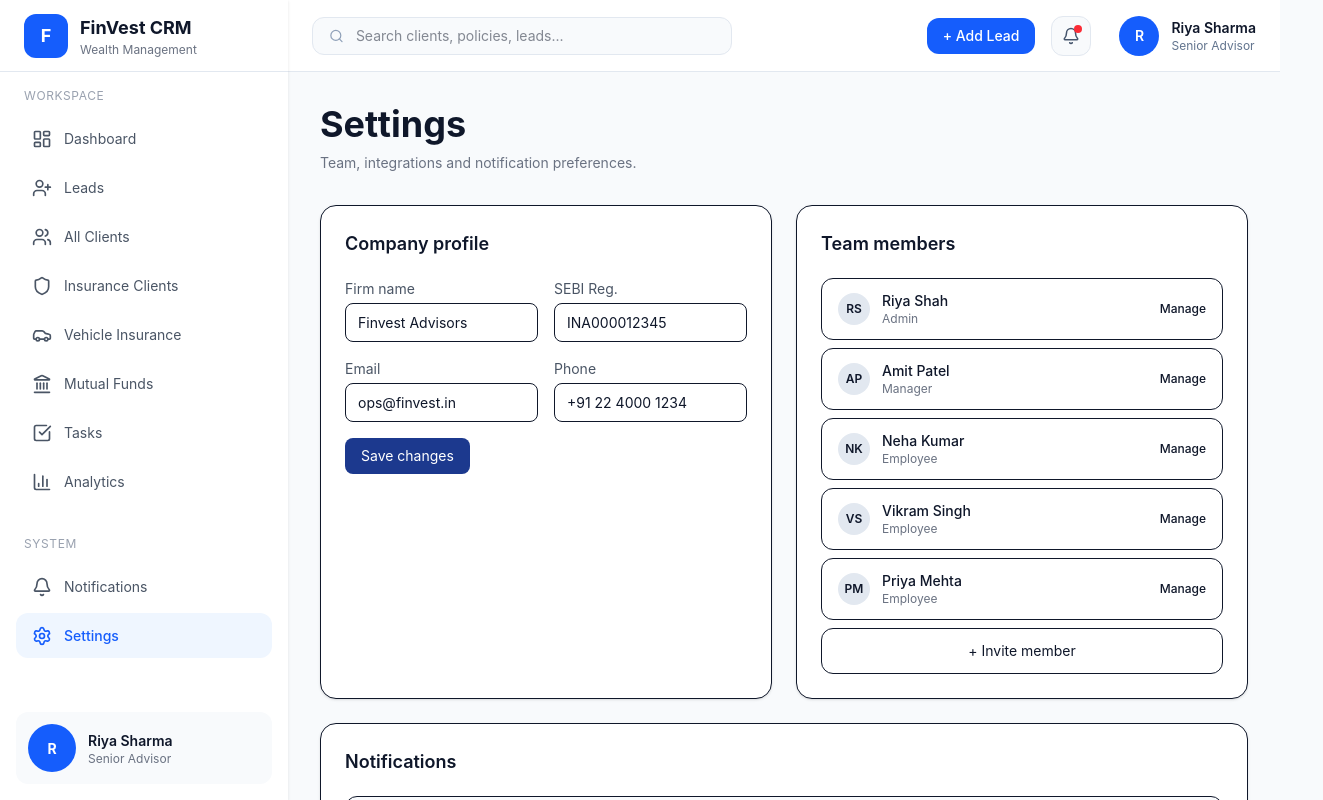
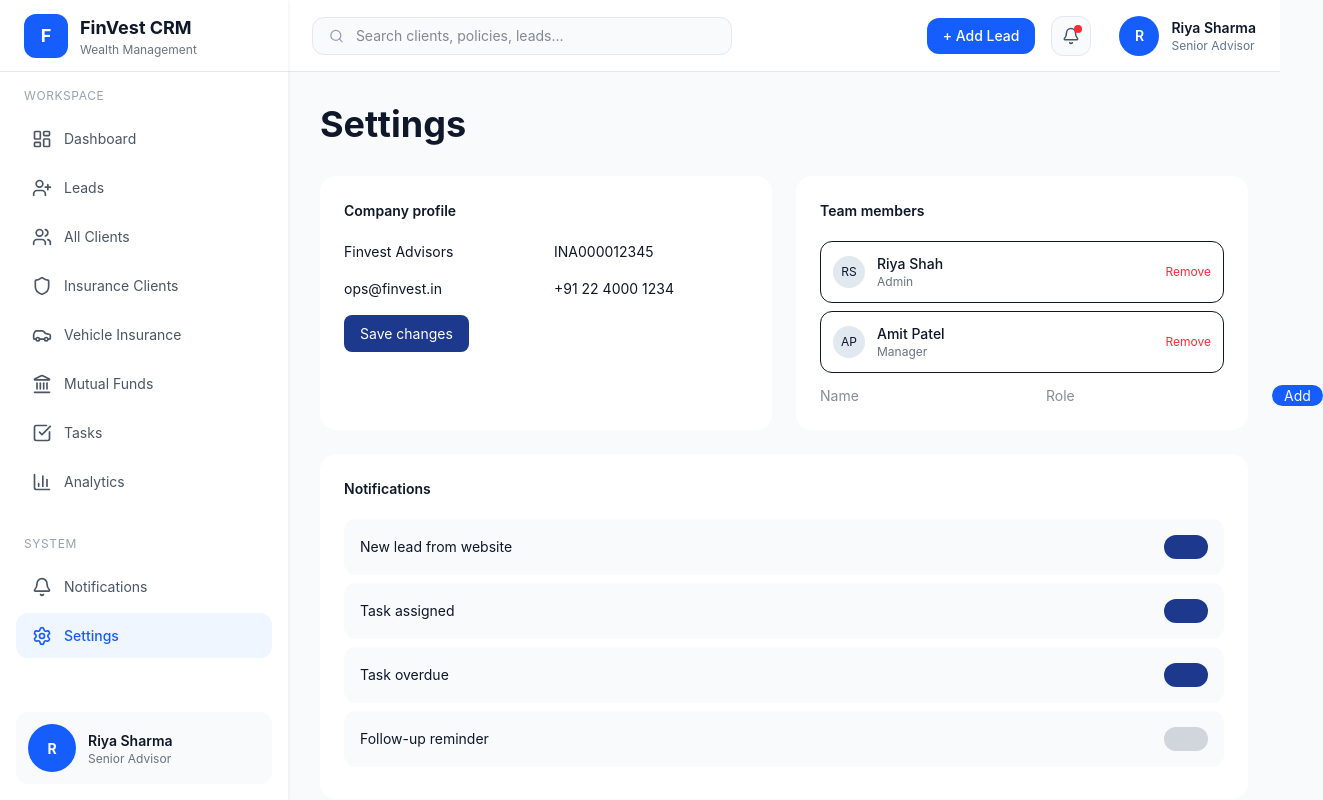
Before and after one commit to dhanlaxmicrm1-maker/crm-front, a React (Vite) app: page /settings in a window 1280 px wide. Shown: the top 800 px of the page, 1323 px wide, since content can reach past the window. Built offline with nearby package versions, Linux system fonts and the light colour scheme.

Commit message:
Update Settings.tsx

```diff
--- a/src/pages/Settings.tsx
+++ b/src/pages/Settings.tsx
@@ -1,6 +1,16 @@
-import { useState } from "react";
+import { useState, useEffect } from "react";
 
 export default function Settings() {
+
+  // 🏢 Company Profile State
+  const [company, setCompany] = useState({
+    name: "Finvest Advisors",
+    sebi: "INA000012345",
+    email: "ops@finvest.in",
+    phone: "+91 22 4000 1234",
+  });
+
+  // 🔔 Notification Settings
   const [notifications, setNotifications] = useState({
     websiteLead: true,
     assignedTask: true,
@@ -8,172 +18,193 @@ export default function Settings() {
     followupReminder: false,
   });
 
-  const toggle = (key: keyof typeof notifications) => {
+  // 👥 Team Members
+  const [team, setTeam] = useState([
+    { initials: "RS", name: "Riya Shah", role: "Admin" },
+    { initials: "AP", name: "Amit Patel", role: "Manager" },
+  ]);
+
+  // ➕ Add Member Form
+  const [newMember, setNewMember] = useState({
+    name: "",
+    role: "",
+  });
+
+  // 🔁 Load from localStorage
+  useEffect(() => {
+    const saved = localStorage.getItem("settings");
+    if (saved) {
+      const parsed = JSON.parse(saved);
+      setCompany(parsed.company);
+      setNotifications(parsed.notifications);
+      setTeam(parsed.team);
+    }
+  }, []);
+
+  // 💾 Save to localStorage
+  const saveAll = () => {
+    localStorage.setItem(
+      "settings",
+      JSON.stringify({ company, notifications, team })
+    );
+    alert("Saved!");
+  };
+
+  // 🔁 Toggle Notification
+  const toggle = (key) => {
     setNotifications((prev) => ({
       ...prev,
       [key]: !prev[key],
     }));
   };
 
-  const teamMembers = [
+  // ➕ Add Team Member
+  const addMember = () => {
+    if (!newMember.name) return;
+
+    const initials = newMember.name
+      .split(" ")
+      .map((n) => n[0])
+      .join("")
+      .toUpperCase();
+
+    setTeam([
+      ...team,
       {
-      initials: "RS",
-      name: "Riya Shah",
-      role: "Admin",
+        initials,
+        name: newMember.name,
+        role: newMember.role || "Employee",
       },
-    {
-      initials: "AP",
-      name: "Amit Patel",
-      role: "Manager",
-    },
-    {
-      initials: "NK",
-      name: "Neha Kumar",
-      role: "Employee",
-    },
-    {
-      initials: "VS",
-      name: "Vikram Singh",
-      role: "Employee",
-    },
-    {
-      initials: "PM",
-      name: "Priya Mehta",
-      role: "Employee",
-    },
-  ];
+    ]);
+
+    setNewMember({ name: "", role: "" });
+  };
 
   return (
     <div className="p-8 bg-slate-50 min-h-screen">
 
-      {/* Header */}
+      <h1 className="text-4xl font-bold mb-8">Settings</h1>
 
-      <div className="mb-8">
+      <div className="grid xl:grid-cols-2 gap-6">
 
-        <h1 className="text-4xl font-bold">
-          Settings
-        </h1>
+        {/* 🏢 Company */}
+        <div className="bg-white p-6 rounded-2xl">
 
-        <p className="text-gray-500 mt-2">
-          Team, integrations and notification preferences.
-        </p>
+          <h2 className="font-semibold mb-5">Company profile</h2>
+
+          <div className="grid grid-cols-2 gap-4">
+
+            <input
+              value={company.name}
+              onChange={(e) =>
+                setCompany({ ...company, name: e.target.value })
+              }
+              className="input"
+              placeholder="Firm name"
+            />
+
+            <input
+              value={company.sebi}
+              onChange={(e) =>
+                setCompany({ ...company, sebi: e.target.value })
+              }
+              className="input"
+              placeholder="SEBI"
+            />
+
+            <input
+              value={company.email}
+              onChange={(e) =>
+                setCompany({ ...company, email: e.target.value })
+              }
+              className="input"
+              placeholder="Email"
+            />
+
+            <input
+              value={company.phone}
+              onChange={(e) =>
+                setCompany({ ...company, phone: e.target.value })
+              }
+              className="input"
+              placeholder="Phone"
+            />
 
           </div>
 
-      {/* Top Section */}
-
-      <div className="grid grid-cols-1 xl:grid-cols-2 gap-6">
-
-        {/* Company Profile */}
-
-        <div className="bg-white rounded-2xl border p-6 shadow-sm">
-
-          <h2 className="font-semibold text-lg mb-5">
-            Company profile
-          </h2>
-
-          <div className="grid grid-cols-2 gap-4">
-
-            <div>
-              <label className="text-sm text-gray-600">
-                Firm name
-              </label>
-
-              <input
-                className="w-full border rounded-lg px-3 py-2 mt-1"
-                defaultValue="Finvest Advisors"
-              />
-            </div>
-
-            <div>
-              <label className="text-sm text-gray-600">
-                SEBI Reg.
-              </label>
-
-              <input
-                className="w-full border rounded-lg px-3 py-2 mt-1"
-                defaultValue="INA000012345"
-              />
-            </div>
-
-            <div>
-              <label className="text-sm text-gray-600">
-                Email
-              </label>
-
-              <input
-                className="w-full border rounded-lg px-3 py-2 mt-1"
-                defaultValue="ops@finvest.in"
-              />
-            </div>
-
-            <div>
-              <label className="text-sm text-gray-600">
-                Phone
-              </label>
-
-              <input
-                className="w-full border rounded-lg px-3 py-2 mt-1"
-                defaultValue="+91 22 4000 1234"
-              />
-            </div>
-
-          </div>
-
-          <button className="mt-4 bg-blue-900 text-white px-4 py-2 rounded-lg text-sm">
+          <button
+            onClick={saveAll}
+            className="mt-4 bg-blue-900 text-white px-4 py-2 rounded-lg"
+          >
             Save changes
           </button>
 
         </div>
 
-        {/* Team Members */}
+        {/* 👥 Team */}
+        <div className="bg-white p-6 rounded-2xl">
 
-        <div className="bg-white rounded-2xl border p-6 shadow-sm">
-
-          <h2 className="font-semibold text-lg mb-5">
-            Team members
-          </h2>
+          <h2 className="font-semibold mb-5">Team members</h2>
 
           <div className="space-y-2">
 
-            {teamMembers.map((member, index) => (
+            {team.map((m, i) => (
+              <div
+                key={i}
+                className="flex justify-between items-center border p-3 rounded-xl"
+              >
+                <div className="flex gap-3 items-center">
 
-              <div
-                key={index}
-                className="flex justify-between items-center border rounded-xl px-4 py-3"
-              >
-
-                <div className="flex items-center gap-3">
-
-                  <div className="h-8 w-8 rounded-full bg-slate-200 flex items-center justify-center text-xs font-semibold">
-                    {member.initials}
+                  <div className="h-8 w-8 bg-slate-200 rounded-full flex items-center justify-center text-xs">
+                    {m.initials}
                   </div>
 
                   <div>
-
-                    <p className="font-medium text-sm">
-                      {member.name}
-                    </p>
-
-                    <p className="text-xs text-gray-500">
-                      {member.role}
-                    </p>
-
+                    <p className="text-sm font-medium">{m.name}</p>
+                    <p className="text-xs text-gray-500">{m.role}</p>
                   </div>
 
                 </div>
 
-                <button className="text-xs font-medium">
-                  Manage
+                <button
+                  onClick={() =>
+                    setTeam(team.filter((_, index) => index !== i))
+                  }
+                  className="text-xs text-red-500"
+                >
+                  Remove
                 </button>
 
               </div>
-
             ))}
 
-            <button className="w-full border rounded-xl py-3 text-sm hover:bg-slate-50">
-              + Invite member
+            {/* ➕ Add Member */}
+            <div className="flex gap-2 mt-3">
+              <input
+                placeholder="Name"
+                value={newMember.name}
+                onChange={(e) =>
+                  setNewMember({ ...newMember, name: e.target.value })
+                }
+                className="input"
+              />
+
+              <input
+                placeholder="Role"
+                value={newMember.role}
+                onChange={(e) =>
+                  setNewMember({ ...newMember, role: e.target.value })
+                }
+                className="input"
+              />
+
+              <button
+                onClick={addMember}
+                className="bg-blue-600 text-white px-3 rounded-xl"
+              >
+                Add
               </button>
+            </div>
 
           </div>
 
@@ -181,68 +212,31 @@ export default function Settings() {
 
       </div>
 
-      {/* Notifications */}
+      {/* 🔔 Notifications */}
+      <div className="mt-6 bg-white p-6 rounded-2xl">
 
-      <div className="mt-6 bg-white rounded-2xl border p-6 shadow-sm">
-
-        <h2 className="font-semibold text-lg mb-5">
-          Notifications
-        </h2>
-
-        <div className="space-y-3">
+        <h2 className="font-semibold mb-5">Notifications</h2>
 
         {[
-            {
-              label: "New lead from website",
-              key: "websiteLead",
-            },
-            {
-              label: "Task assigned to me",
-              key: "assignedTask",
-            },
-            {
-              label: "Task overdue",
-              key: "overdueTask",
-            },
-            {
-              label: "Daily follow-up reminder",
-              key: "followupReminder",
-            },
+          { label: "New lead from website", key: "websiteLead" },
+          { label: "Task assigned", key: "assignedTask" },
+          { label: "Task overdue", key: "overdueTask" },
+          { label: "Follow-up reminder", key: "followupReminder" },
         ].map((item) => (
 
           <div
             key={item.key}
-              className="flex justify-between items-center bg-slate-50 border rounded-xl px-4 py-4"
+            className="flex justify-between items-center bg-slate-50 p-4 rounded-xl mb-2"
           >
 
-              <span className="text-sm font-medium">
-                {item.label}
-              </span>
+            <span className="text-sm">{item.label}</span>
 
             <button
-                onClick={() =>
-                  toggle(item.key as keyof typeof notifications)
-                }
-                className={`relative inline-flex h-6 w-11 items-center rounded-full transition ${
-                  notifications[
-                    item.key as keyof typeof notifications
-                  ]
-                    ? "bg-blue-900"
-                    : "bg-slate-300"
-                }`}
-              >
-
-                <span
-                  className={`inline-block h-5 w-5 transform rounded-full bg-white transition ${
-                    notifications[
-                      item.key as keyof typeof notifications
-                    ]
-                      ? "translate-x-5"
-                      : "translate-x-1"
+              onClick={() => toggle(item.key)}
+              className={`w-11 h-6 rounded-full ${
+                notifications[item.key] ? "bg-blue-900" : "bg-gray-300"
               }`}
             />
-
-              </button>
 
           </div>
 
@@ -251,7 +245,5 @@ export default function Settings() {
       </div>
 
     </div>
-
-    </div>
   );
 }
```
Lines whose indentation alone changed are shown as unchanged.
